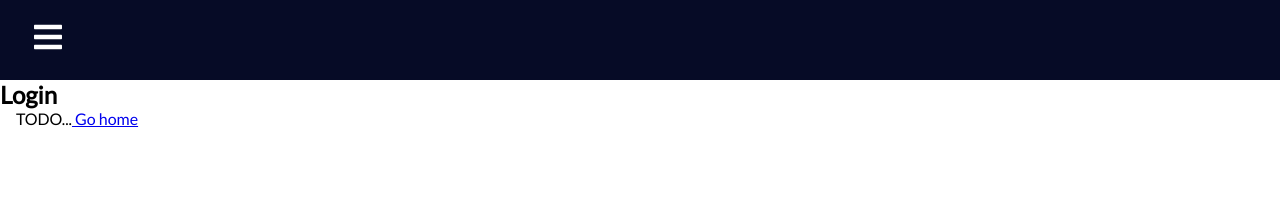
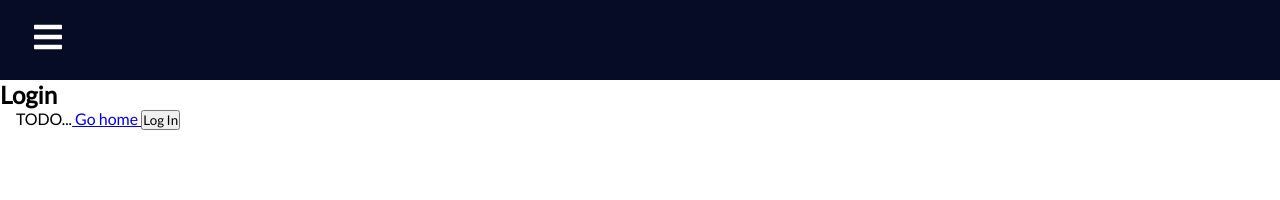
Before and after one commit to timicienio/farm-by-RDOGS, a React (Create React App) app in the folder farm-v1/: page /login in a window 1280 px wide. Shown: the top 200 px of the page. Built offline with nearby package versions, Linux system fonts and the light colour scheme.

Commit message:
fixed signin redirect

```diff
--- a/farm-v1/src/App.js
+++ b/farm-v1/src/App.js
@@ -50,11 +50,9 @@ function App() {
 					<Route path='/preferences' component={Preferences} />
 					<Route path='/about' component={About} />
 					<Route path='/signup' component={EntranceForm} />
-					<Route
-						path='/login'
-						setUserData={setUserData}
-						component={LoginForm}
-					/>
+					<Route path='/login'>
+						<LoginForm setUserData={setUserData} />
+					</Route>
 				</Switch>
 			</Router>
 		</>
--- a/farm-v1/src/components/LoginForm.js
+++ b/farm-v1/src/components/LoginForm.js
@@ -7,7 +7,7 @@ function LoginForm({ setUserData }) {
 	return (
 		<>
 			{loggedIn ? (
-				<Redirect to='/home' />
+				<Redirect to='/farms' />
 			) : (
 				//<Redirect to='/' />
 				<form>
@@ -15,7 +15,7 @@ function LoginForm({ setUserData }) {
 						<h2>Login</h2>
 						<span>TODO...</span>
 						<Link to='/home'> Go home </Link>
-						{/* <button
+						<button
 							onClick={() => {
 								setUserData({
 									name: 'rdogs',
@@ -26,7 +26,7 @@ function LoginForm({ setUserData }) {
 							}}
 						>
 							Log In
-						</button> */}
+						</button>
 					</div>
 				</form>
 			)}
```
Also changed, not shown: 1 other file (tests, documents, lock files or other folders).
